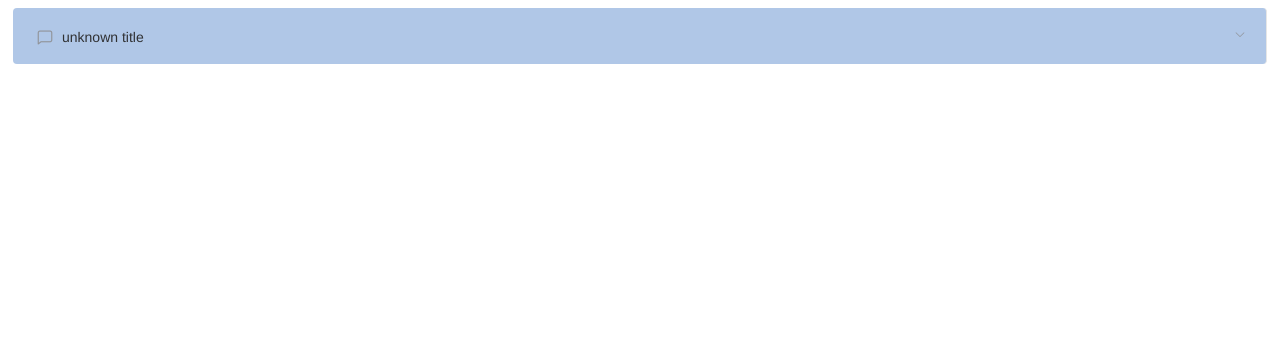
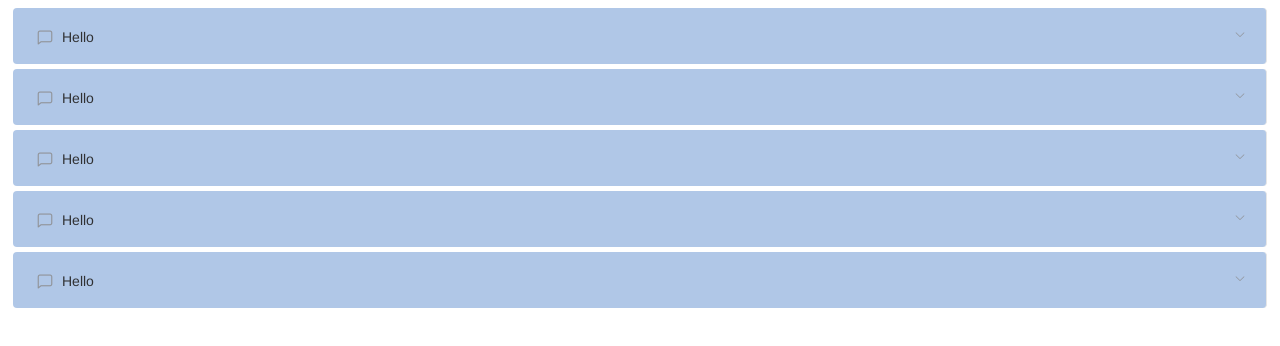
Before and after one commit to chuanmx20/VueHomework, a Vue app: page /stage2 in a window 1280 px wide. Shown: the top 346 px of the page. Built offline with nearby package versions, Linux system fonts and the light colour scheme.

Commit message:
finish message list

```diff
--- a/src/components/MessageList.vue
+++ b/src/components/MessageList.vue
@@ -1,7 +1,9 @@
 <template>
   <div id="message-list">
     <!--请修改这两行注释中间的代码，达到用多个MessageBlock来展示messageList数据的效果-->
-    <MessageBlock/>
+	<div v-for="item in this.messageList" :key="item.timestamp">
+		<MessageBlock :title=item.title :message=item.message :user=item.user :timestamp=item.timestamp />
+	</div>
     <!--请修改这两行注释中间的代码，达到用多个MessageBlock来展示messageList数据的效果-->
   </div>
 </template>
```
